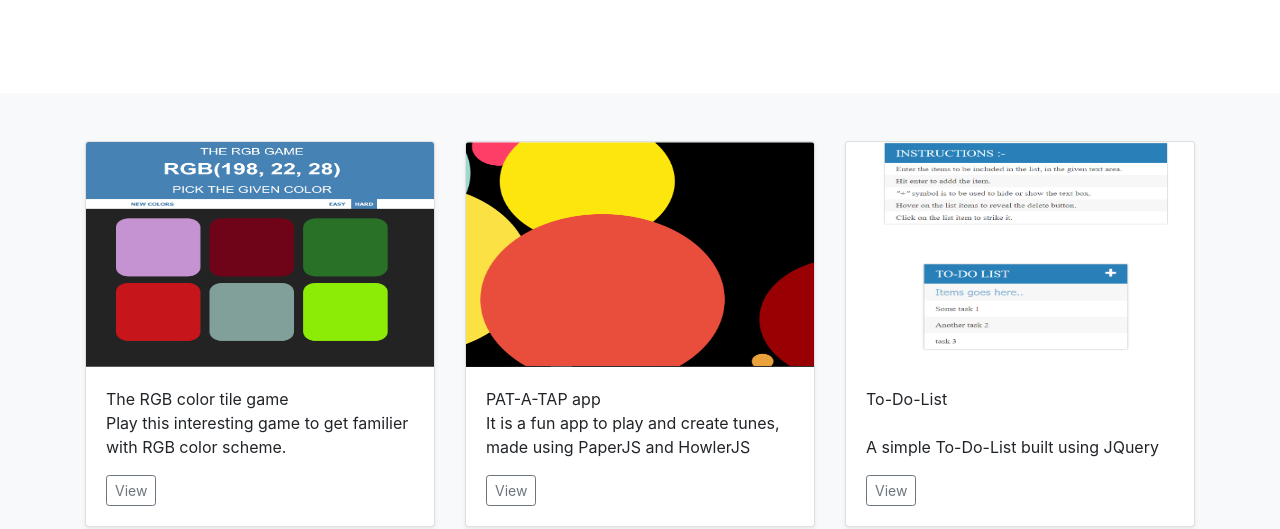
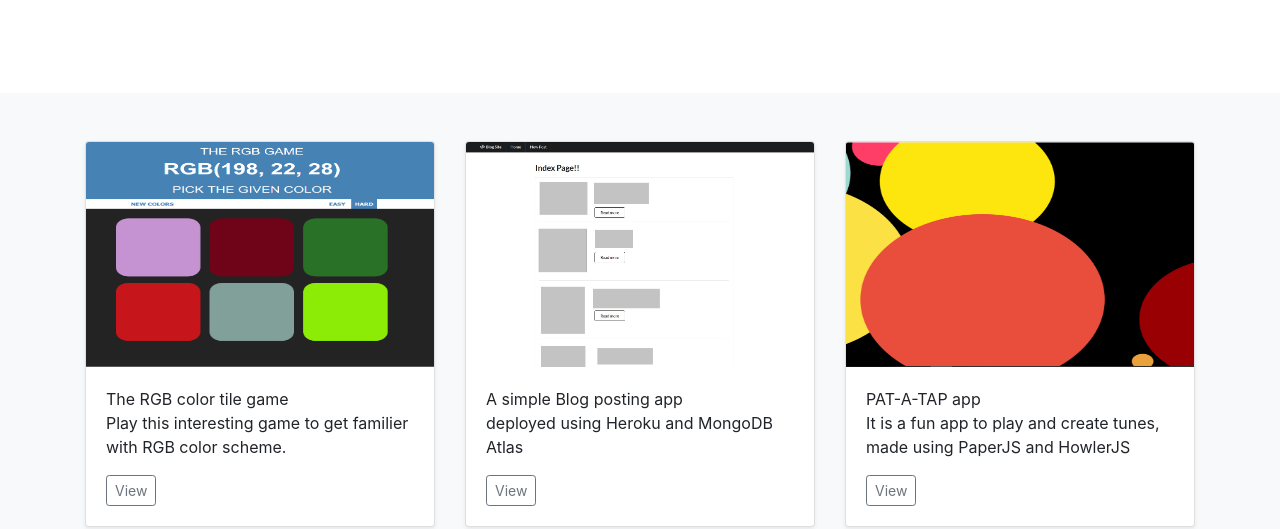
Before and after one commit to lokesh20018/lokesh20018.github.io, a plain HTML site: page index.html in a window 1280 px wide. Shown: the part 271-800 px from the top of the page. Drawn offline with nearby package versions, Linux system fonts and the light colour scheme.

Commit message:
added a new app

```diff
--- a/index.html
+++ b/index.html
@@ -86,6 +86,19 @@
         </div>
         <div class="col-md-4">
           <div class="card mb-4 shadow-sm">
+            <img src="indexAssets/collection pic/blogapp.jpg" class="bd-placeholder-img card-img-top" width="100%" height="225" >
+            <div class="card-body">
+              <p class="card-text">A simple Blog posting app <br> deployed using Heroku and MongoDB Atlas</p>
+              <div class="d-flex justify-content-between align-items-center">
+                <div class="btn-group">
+                  <button type="button" class="btn btn-sm btn-outline-secondary" class="item" onClick="location.href='https://young-meadow-49009.herokuapp.com/blogs'">View</button>
+                </div>
+              </div>
+            </div>
+          </div>
+        </div>
+        <div class="col-md-4">
+          <div class="card mb-4 shadow-sm">
             <img src="indexAssets/collection pic/pat.png" class="bd-placeholder-img card-img-top" width="100%" height="225" >
             <div class="card-body">
               <p class="card-text">PAT-A-TAP app <br> It is a fun app to play and create tunes, made using PaperJS and HowlerJS</p>
```
